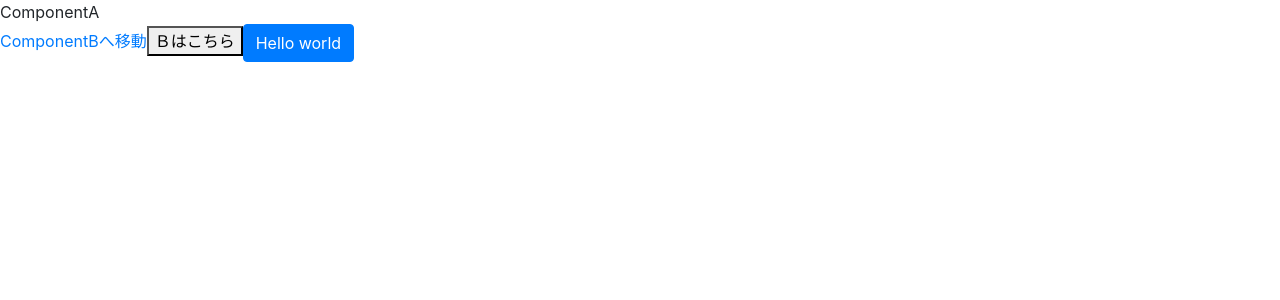
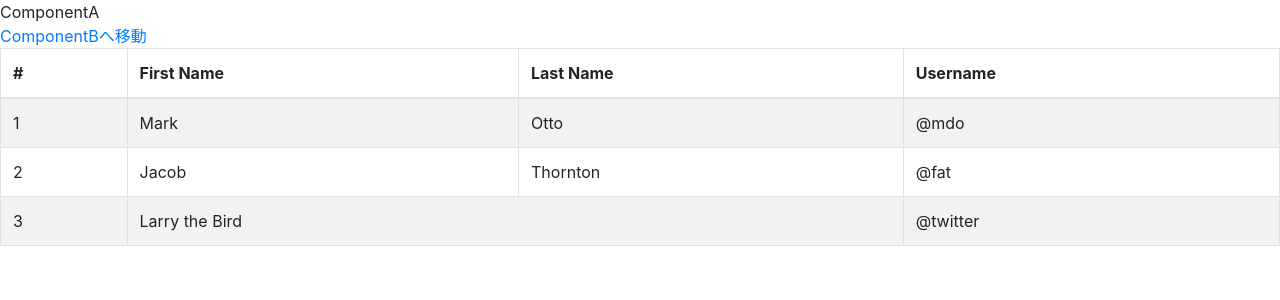
Before and after one commit to cheseryon050822/react-app, a React (Create React App) app: page / in a window 1280 px wide. Shown: the top 300 px of the page. Built offline with nearby package versions, Linux system fonts and the light colour scheme; no server answers.

Commit message:
thunderbird

```diff
--- a/package.json
+++ b/package.json
@@ -6,6 +6,7 @@
     "@testing-library/jest-dom": "^5.11.6",
     "@testing-library/react": "^11.2.2",
     "@testing-library/user-event": "^12.6.0",
+    "axios": "^0.21.1",
     "bootstrap": "^4.6.0",
     "react": "^17.0.1",
     "react-bootstrap": "^1.5.0",
--- a/src/components/ComponentA.js
+++ b/src/components/ComponentA.js
@@ -1,23 +1,55 @@
-import React from 'react'
-import {Link, useHistory} from 'react-router-dom'
-import {Button,Table}from 'react-bootstrap';
+import React ,{useState,useEffect}from 'react'
+import {Link, } from 'react-router-dom'
+import {Table}from 'react-bootstrap';
 import 'bootstrap/dist/css/bootstrap.min.css';
+import axios from 'axios'
 
 const ComponentA = () => {
-    const history = useHistory ()
-    const joumon = () =>{
-       history.push("/ComponentB")
-    }
-const soviet = () =>{
-  history.push("/")
-}
+    const [count,setCount] = useState();
+    const [data,setdata]=useState();
+useEffect(() => {
+    console.log('空条徐倫');
+
+    axios.get('https://jsonplaceholder.typicode.com/todos')
+    .then(res =>{
+setdata (res.data)
+        console.log(res,'res check')
+    })
+},[]);
+
     return(
     <div>
         <div>ComponentA</div>
         <Link to="ComponentB">ComponentBへ移動</Link>
-        <button onClick={joumon}>Ｂはこちら</button>
-        <Button variant="primary">Hello world</Button>
-
+        <Table striped bordered hover>
+  <thead>
+    <tr>
+      <th>#</th>
+      <th>First Name</th>
+      <th>Last Name</th>
+      <th>Username</th>
+    </tr>
+  </thead>
+  <tbody>
+    <tr>
+      <td>1</td>
+      <td>Mark</td>
+      <td>Otto</td>
+      <td>@mdo</td>
+    </tr>
+    <tr>
+      <td>2</td>
+      <td>Jacob</td>
+      <td>Thornton</td>
+      <td>@fat</td>
+    </tr>
+    <tr>
+      <td>3</td>
+      <td colSpan="2">Larry the Bird</td>
+      <td>@twitter</td>
+    </tr>
+  </tbody>
+</Table>
     </div>
     );
 };
```
Also changed, not shown: 1 other file (tests, documents, lock files or other folders).
